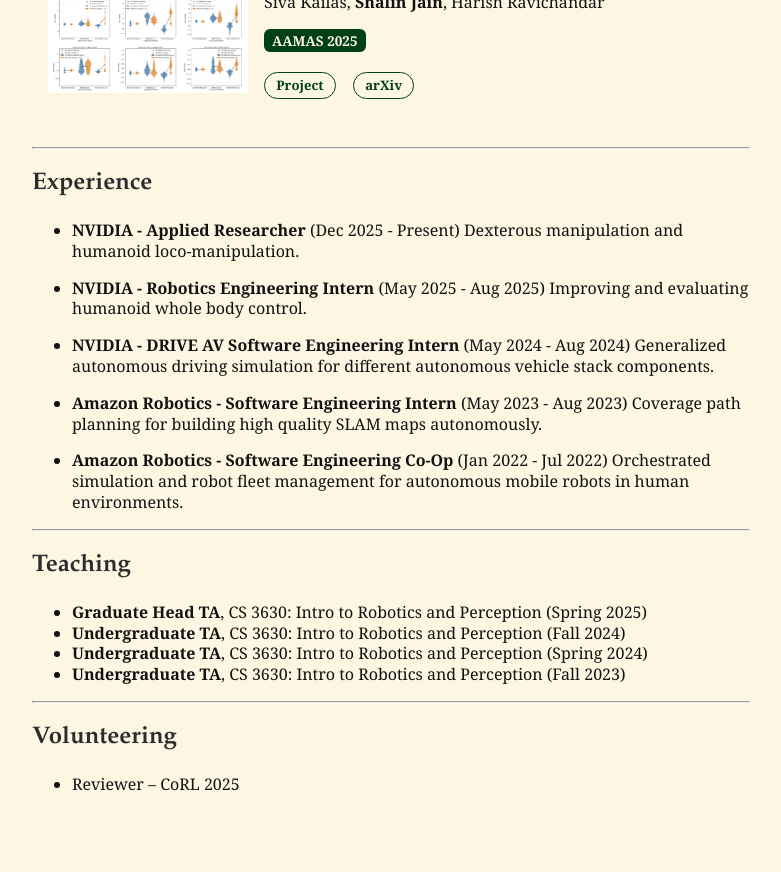
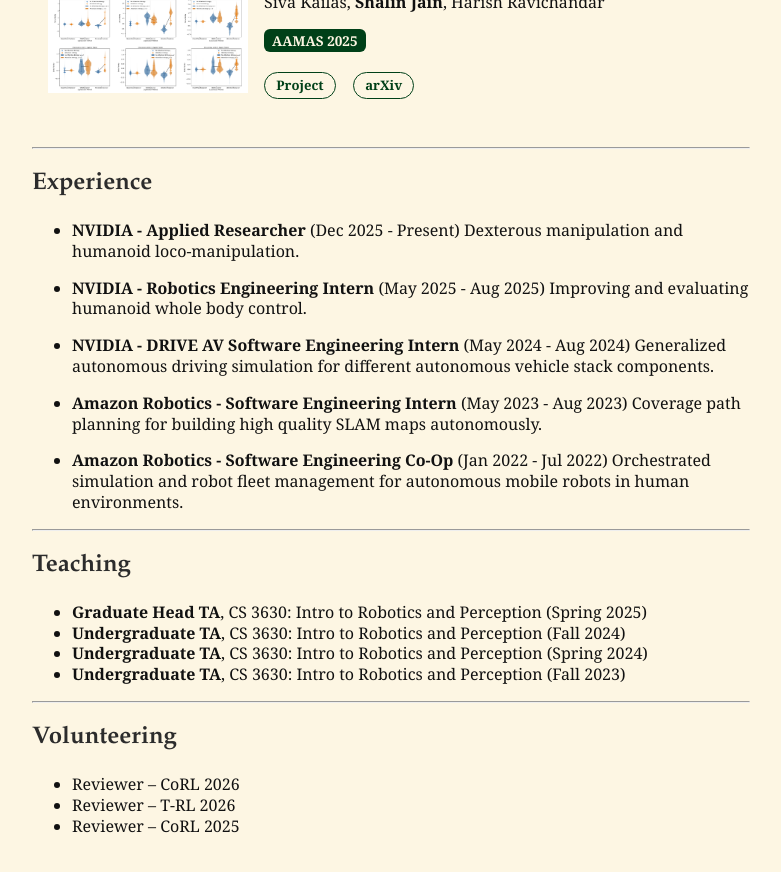
Before and after one commit to shalin-jain/shalin-jain.github.io, a Jekyll site: the page built from index.md, in a window 1280 px wide and 900 px high, scrolled down 1630 px. Shown: the top 872 px of the window, without its empty margins (249-1030 px from the left). Built offline with Jekyll 4.4.1, drawn with Linux system fonts in a browser that asks for light colours.

Commit message:
update reviewing

```diff
--- a/index.md
+++ b/index.md
@@ -141,5 +141,6 @@ layout: default
 ---
 
 ## Volunteering
-
+- Reviewer – CoRL 2026
+- Reviewer – T-RL 2026
 - Reviewer – CoRL 2025
```
